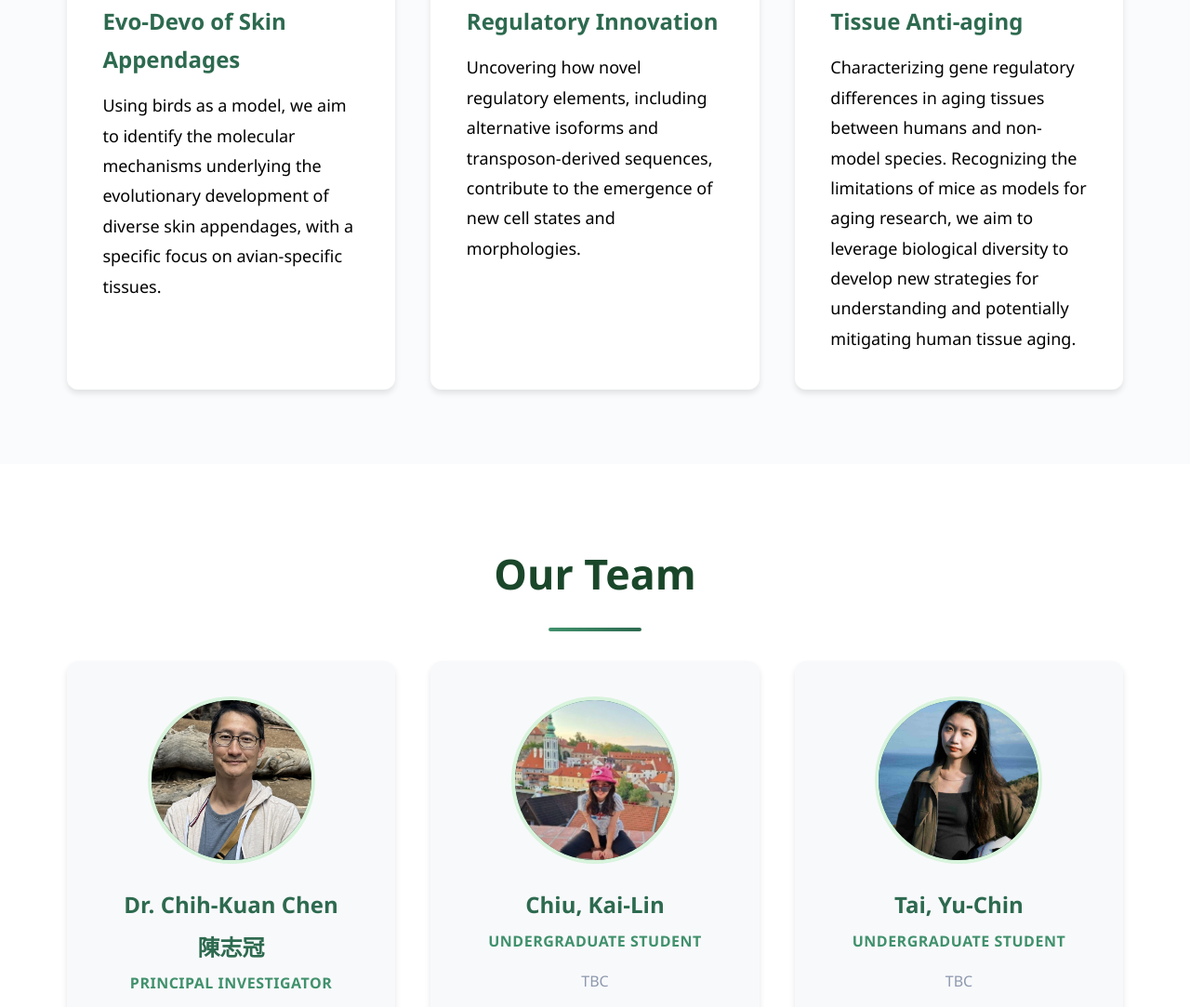
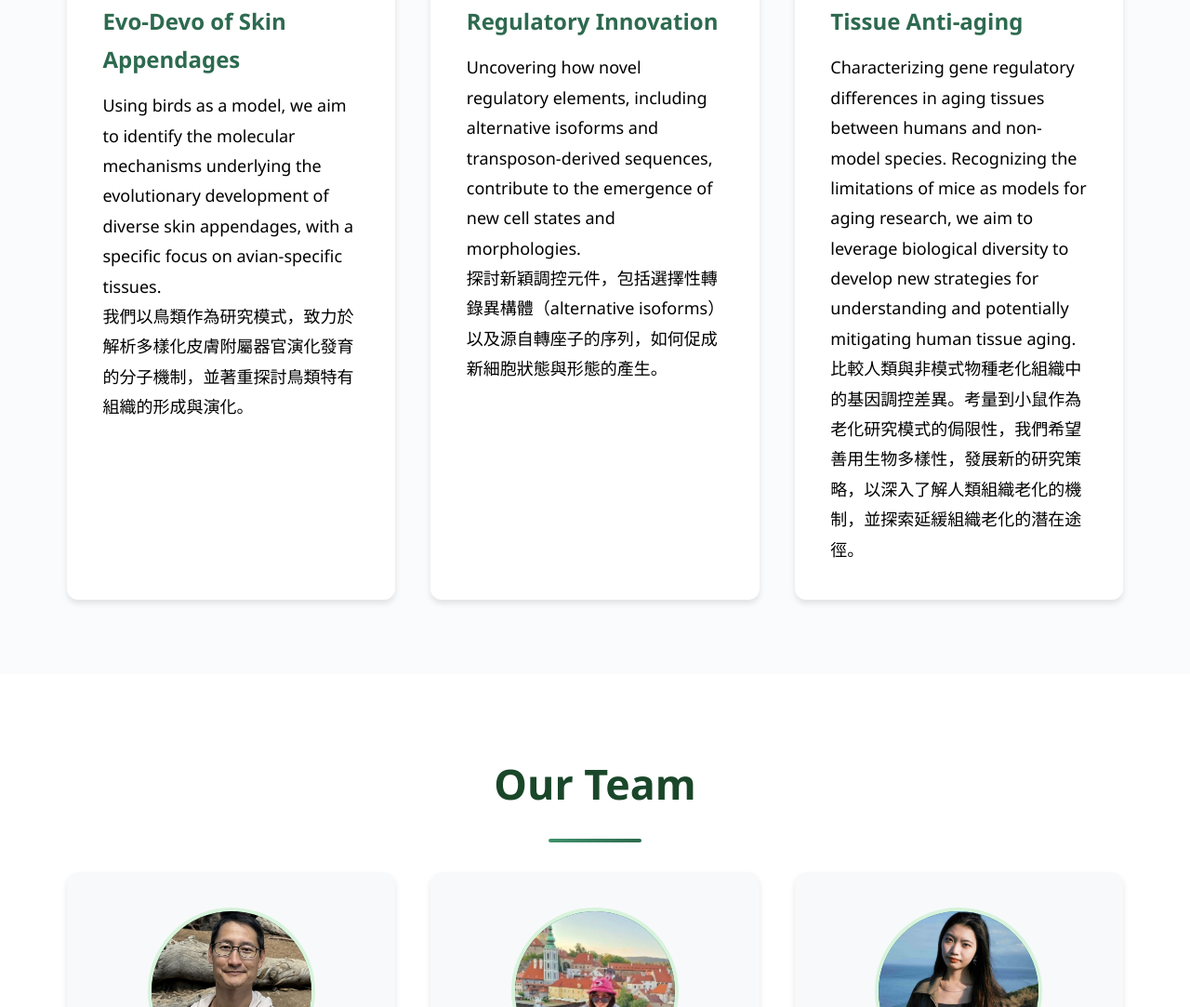
Before and after one commit to chihkuanchen/Chen-lab-website, a plain HTML site: page index.html in a window 1280 px wide. Shown: the part 1267-2350 px from the top of the page at 93% size. Drawn offline with Linux system fonts and the light colour scheme.

Commit message:
Add Chinese text for research projects in index.html
Added Chinese translations for research descriptions.

```diff
--- a/index.html
+++ b/index.html
@@ -700,16 +700,19 @@
                     <img class="research-logo" src="images/bird_website_resized.jpg" alt="Bird">
                     <h3>Evo-Devo of Skin Appendages</h3>
                     <p>Using birds as a model, we aim to identify the molecular mechanisms underlying the evolutionary development of diverse skin appendages, with a specific focus on avian-specific tissues.</p>
+                    <p>我們以鳥類作為研究模式，致力於解析多樣化皮膚附屬器官演化發育的分子機制，並著重探討鳥類特有組織的形成與演化。</p>
                 </div>
                 <div class="research-card">
                     <img class="research-logo" src="images/mouse_website_resized.jpg" alt="Mouse">
                     <h3>Regulatory Innovation</h3>
                     <p>Uncovering how novel regulatory elements, including alternative isoforms and transposon-derived sequences, contribute to the emergence of new cell states and morphologies.</p>
+                    <p>探討新穎調控元件，包括選擇性轉錄異構體（alternative isoforms）以及源自轉座子的序列，如何促成新細胞狀態與形態的產生。</p>
                 </div>
                 <div class="research-card">
                     <img class="research-logo" src="images/axolotol_website_resized.jpg" alt="Axolotl">
                     <h3>Tissue Anti-aging</h3>
                     <p>Characterizing gene regulatory differences in aging tissues between humans and non-model species. Recognizing the limitations of mice as models for aging research, we aim to leverage biological diversity to develop new strategies for understanding and potentially mitigating human tissue aging.</p>
+                    <p>比較人類與非模式物種老化組織中的基因調控差異。考量到小鼠作為老化研究模式的侷限性，我們希望善用生物多樣性，發展新的研究策略，以深入了解人類組織老化的機制，並探索延緩組織老化的潛在途徑。</p>
                 </div>
             </div>
         </div>
```
